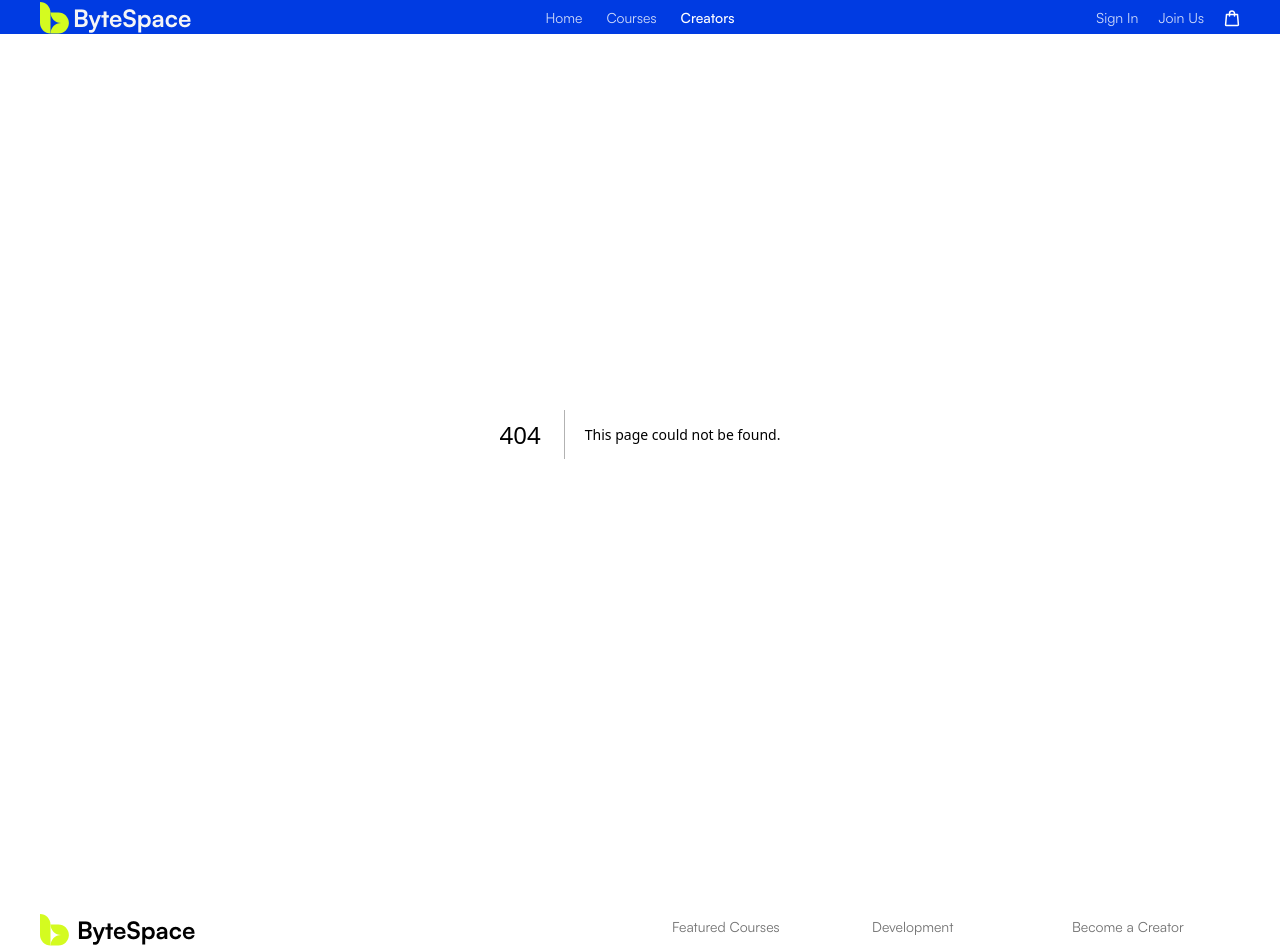
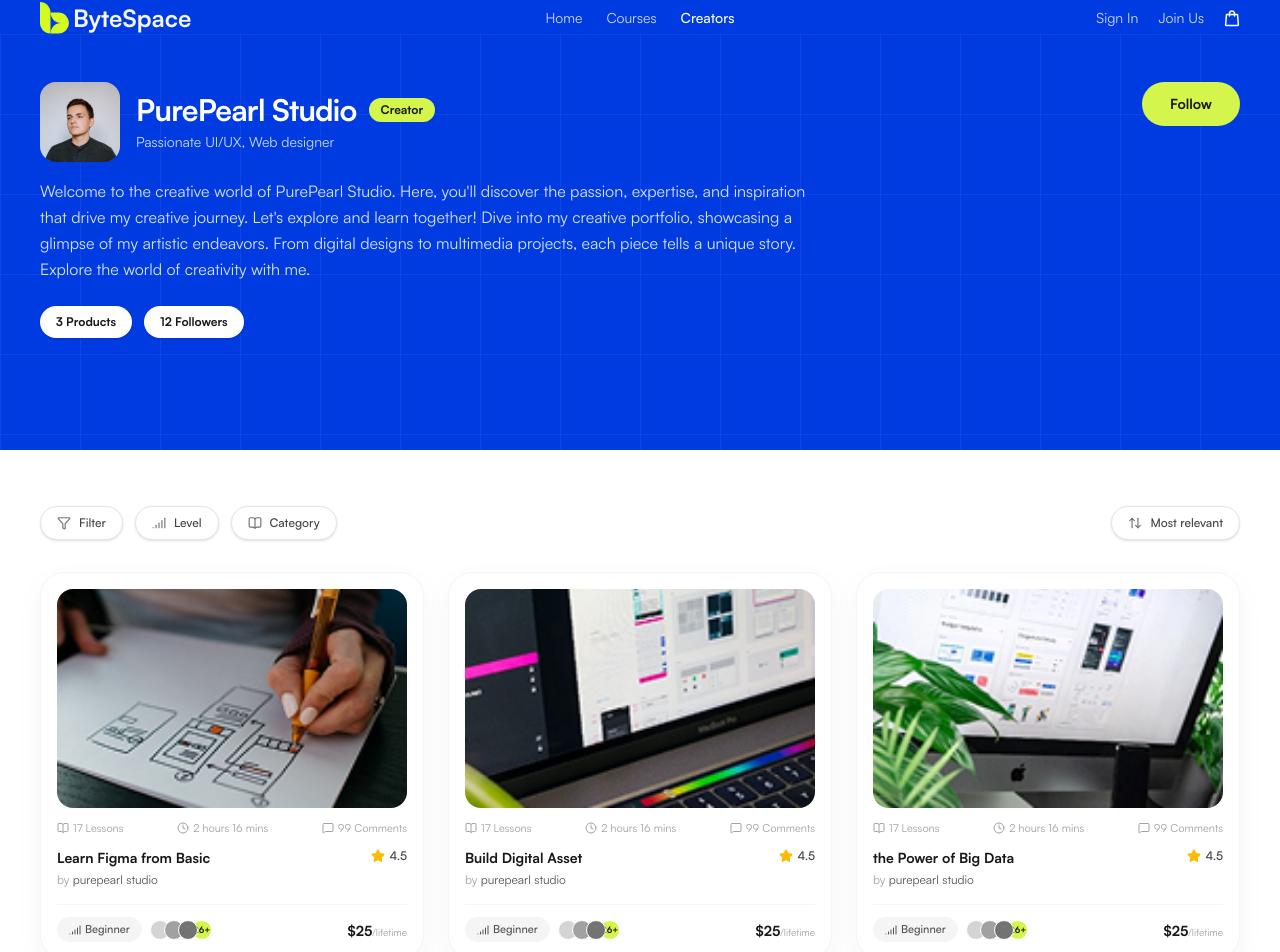
Before and after one commit to gmnayem631/bytespace-new, a Next.js app: page /creators/1 in a window 1280 px wide. Before the commit this address had no page. Shown: the part 30-982 px from the top of the page. Built offline with nearby package versions, Linux system fonts and the light colour scheme.

Commit message:
feat: create CreatorProfilePage component with profile and course details

```diff
--- /dev/null
+++ b/app/creators/[id]/page.tsx
@@ -0,0 +1,211 @@
+"use client";
+
+import { useState } from "react";
+import Image from "next/image";
+import Link from "next/link";
+import {
+  Filter,
+  Signal,
+  ArrowUpDown,
+  Star,
+  BookOpen,
+  Clock,
+  MessageSquare,
+} from "lucide-react";
+import { mockCreator, type CreatorProfile } from "@/data/creator";
+
+export default function CreatorProfilePage() {
+  const [creator] = useState<CreatorProfile>(mockCreator);
+  const [isFollowing, setIsFollowing] = useState(false);
+
+  return (
+    <div className="min-h-screen bg-white">
+      {/* Blue Hero Header Section */}
+      <section className="relative overflow-hidden bg-[#003BE2]">
+        <div
+          aria-hidden
+          className="pointer-events-none absolute inset-0 opacity-[0.16]"
+          style={{
+            backgroundImage: `
+              linear-gradient(to right, rgba(255,255,255,0.35) 1px, transparent 1px),
+              linear-gradient(to bottom, rgba(255,255,255,0.35) 1px, transparent 1px)
+            `,
+            backgroundSize: "80px 80px",
+          }}
+        />
+
+        <div className="relative mx-auto max-w-7xl px-6 pb-20 pt-10 lg:px-10 lg:pb-28 lg:pt-12">
+          {/* Creator Profile Info */}
+          <div className="flex flex-col gap-6 lg:flex-row lg:items-start lg:justify-between">
+            <div className="space-y-4 max-w-3xl">
+              <div className="flex items-center gap-4">
+                <div className="relative size-16 overflow-hidden rounded-2xl bg-white/20 shadow-inner sm:size-20">
+                  <Image
+                    src={creator.avatar}
+                    alt={creator.name}
+                    fill
+                    className="object-cover"
+                  />
+                </div>
+                <div>
+                  <div className="flex items-center gap-3">
+                    <h1 className="text-2xl font-bold tracking-tight text-white sm:text-3xl">
+                      {creator.name}
+                    </h1>
+                    <span className="rounded-full bg-[#D4F54C] px-3 py-1 text-xs font-semibold text-neutral-900">
+                      Creator
+                    </span>
+                  </div>
+                  <p className="mt-1 text-sm text-white/80">{creator.role}</p>
+                </div>
+              </div>
+
+              <p className="text-sm leading-relaxed text-white/85 sm:text-base">
+                {creator.bio}
+              </p>
+
+              {/* Stats & Follow Action Bar */}
+              <div className="flex flex-wrap items-center gap-3 pt-2">
+                <div className="inline-flex items-center gap-2 rounded-full bg-white px-4 py-2 text-xs font-semibold text-neutral-900 shadow-sm">
+                  <span>{creator.productCount} Products</span>
+                </div>
+                <div className="inline-flex items-center gap-2 rounded-full bg-white px-4 py-2 text-xs font-semibold text-neutral-900 shadow-sm">
+                  <span>{creator.followerCount} Followers</span>
+                </div>
+              </div>
+            </div>
+
+            <button
+              type="button"
+              onClick={() => setIsFollowing(!isFollowing)}
+              className={`inline-flex h-11 shrink-0 items-center justify-center rounded-full px-7 text-sm font-semibold transition ${
+                isFollowing
+                  ? "bg-white text-neutral-900"
+                  : "bg-[#D4F54C] text-neutral-900 hover:opacity-90"
+              }`}
+            >
+              {isFollowing ? "Following" : "Follow"}
+            </button>
+          </div>
+        </div>
+      </section>
+
+      {/* Filter & Content Section */}
+      <section className="mx-auto max-w-7xl px-6 py-10 lg:px-10 lg:py-14">
+        {/* Filter & Sort Bar */}
+        <div className="flex flex-col gap-4 sm:flex-row sm:items-center sm:justify-between">
+          <div className="flex flex-wrap items-center gap-3">
+            <button
+              type="button"
+              className="inline-flex items-center gap-2 rounded-full border border-neutral-200 bg-white px-4 py-2 text-xs font-medium text-neutral-700 shadow-sm hover:border-neutral-300"
+            >
+              <Filter className="size-3.5 text-neutral-500" />
+              Filter
+            </button>
+            <button
+              type="button"
+              className="inline-flex items-center gap-2 rounded-full border border-neutral-200 bg-white px-4 py-2 text-xs font-medium text-neutral-700 shadow-sm hover:border-neutral-300"
+            >
+              <Signal className="size-3.5 text-neutral-500" />
+              Level
+            </button>
+            <button
+              type="button"
+              className="inline-flex items-center gap-2 rounded-full border border-neutral-200 bg-white px-4 py-2 text-xs font-medium text-neutral-700 shadow-sm hover:border-neutral-300"
+            >
+              <BookOpen className="size-3.5 text-neutral-500" />
+              Category
+            </button>
+          </div>
+
+          <button
+            type="button"
+            className="inline-flex items-center gap-2 rounded-full border border-neutral-200 bg-white px-4 py-2 text-xs font-medium text-neutral-700 shadow-sm hover:border-neutral-300 self-start sm:self-auto"
+          >
+            <ArrowUpDown className="size-3.5 text-neutral-500" />
+            Most relevant
+          </button>
+        </div>
+
+        {/* Course Cards Grid (3 columns) */}
+        <div className="mt-8 grid grid-cols-1 gap-6 sm:grid-cols-2 lg:grid-cols-3">
+          {creator.courses.map((course) => (
+            <Link
+              key={course.id}
+              href={`/courses/${course.id}`}
+              className="group flex flex-col overflow-hidden rounded-3xl border border-neutral-100 bg-white p-4 shadow-[0_10px_30px_rgb(0,0,0,0.04)] transition hover:shadow-md"
+            >
+              {/* Thumbnail */}
+              <div className="relative aspect-16/10 overflow-hidden rounded-2xl bg-neutral-100">
+                <Image
+                  src={course.image}
+                  alt={course.title}
+                  fill
+                  className="object-cover transition duration-300 group-hover:scale-105"
+                />
+              </div>
+
+              {/* Course Meta Info Bar */}
+              <div className="mt-3 flex items-center justify-between text-[11px] text-neutral-400">
+                <span className="flex items-center gap-1">
+                  <BookOpen className="size-3 text-neutral-400" />{" "}
+                  {course.lessonsCount} Lessons
+                </span>
+                <span className="flex items-center gap-1">
+                  <Clock className="size-3 text-neutral-400" />{" "}
+                  {course.hoursCount} hours 16 mins
+                </span>
+                <span className="flex items-center gap-1">
+                  <MessageSquare className="size-3 text-neutral-400" />{" "}
+                  {course.commentsCount} Comments
+                </span>
+              </div>
+
+              {/* Title & Rating */}
+              <div className="mt-3 flex items-start justify-between gap-2">
+                <h3 className="text-sm font-semibold text-neutral-900 group-hover:text-[#003BE2] transition">
+                  {course.title}
+                </h3>
+                <div className="flex items-center gap-1 text-xs font-medium text-neutral-700 shrink-0">
+                  <Star className="size-3.5 fill-amber-400 text-amber-400" />
+                  {course.rating.toFixed(1)}
+                </div>
+              </div>
+
+              <p className="mt-1 text-xs text-neutral-400">
+                by <span className="text-neutral-600">{course.author}</span>
+              </p>
+
+              {/* Badges / Level & Students Stack */}
+              <div className="mt-4 flex items-center justify-between border-t border-neutral-100 pt-3">
+                <div className="flex items-center gap-2">
+                  <span className="inline-flex items-center gap-1 rounded-full bg-neutral-100 px-3 py-1 text-[11px] font-medium text-neutral-600">
+                    <Signal className="size-3" /> {course.level}
+                  </span>
+                  {/* Overlapping student avatar previews */}
+                  <div className="flex -space-x-1.5 overflow-hidden">
+                    <div className="relative size-5 rounded-full border border-white bg-neutral-300" />
+                    <div className="relative size-5 rounded-full border border-white bg-neutral-400" />
+                    <div className="relative size-5 rounded-full border border-white bg-neutral-500" />
+                    <span className="flex size-5 items-center justify-center rounded-full border border-white bg-[#D4F54C] text-[9px] font-bold text-neutral-900">
+                      26+
+                    </span>
+                  </div>
+                </div>
+
+                <div className="text-right">
+                  <span className="text-sm font-bold text-neutral-900">
+                    ${course.price}
+                  </span>
+                  <span className="text-[10px] text-neutral-400">
+                    /lifetime
+                  </span>
+                </div>
+              </div>
+            </Link>
+          ))}
+        </div>
+      </section>
+    </div>
+  );
+}
```
